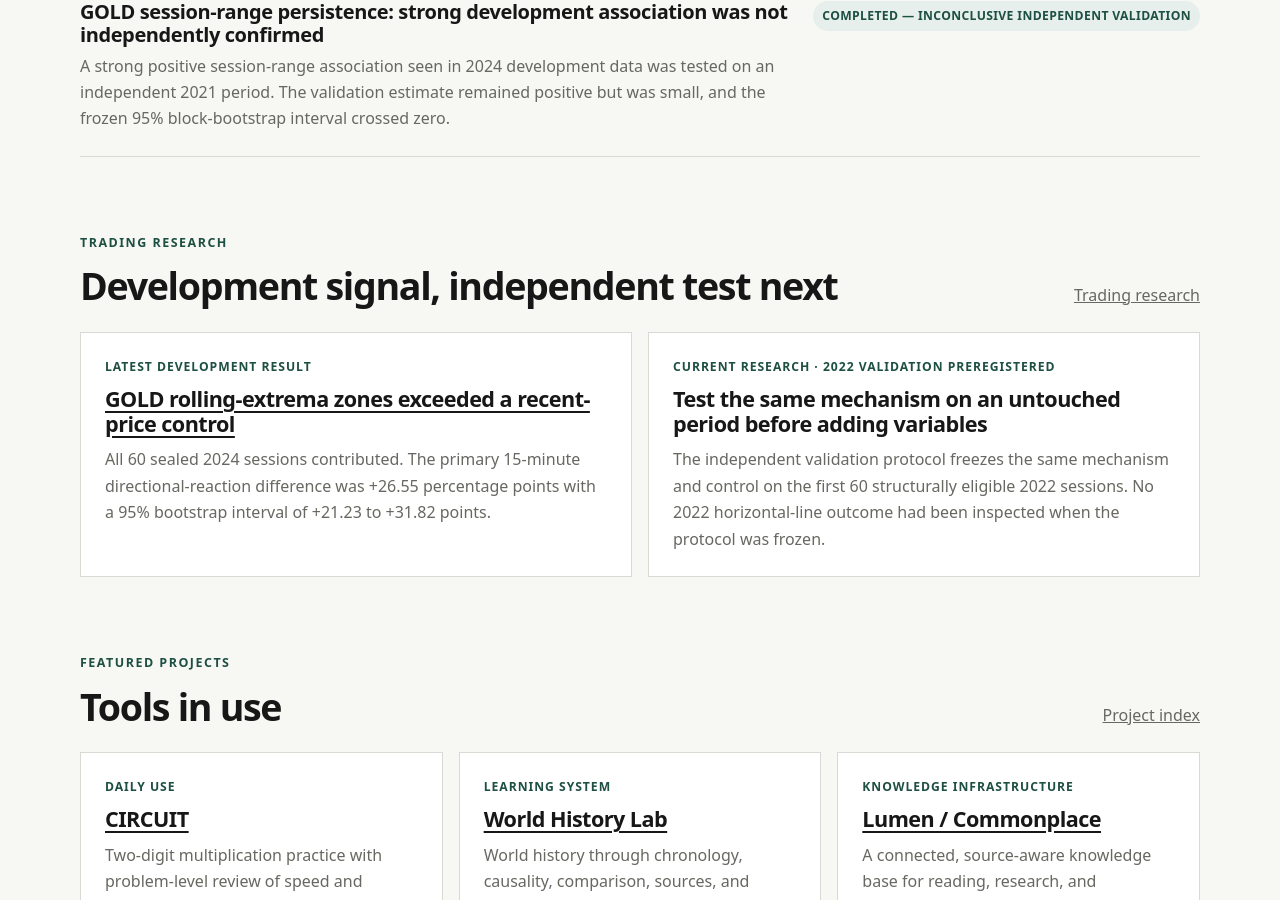
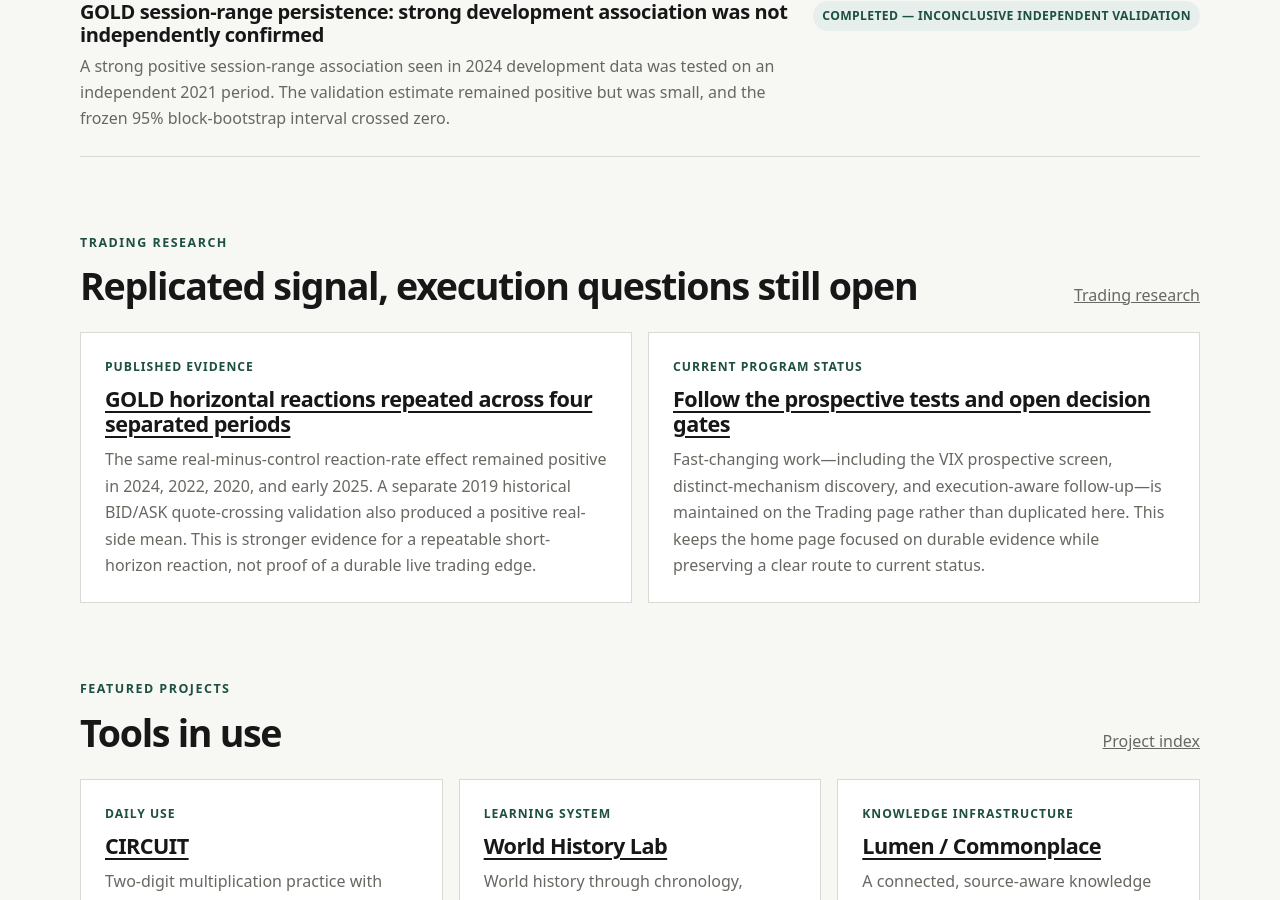
Before and after one commit to Josh-Temple/studio-lab-research, a Jekyll site: the page built from index.md, in a window 1280 px wide and 900 px high, scrolled down 1777 px. Built offline with Jekyll 4.4.1, drawn with Linux system fonts in a browser that asks for light colours.

Commit message:
Fix stale home research status

```diff
--- a/index.md
+++ b/index.md
@@ -75,20 +75,20 @@ description: Studio Lab is a public index of selected research, projects, writin
   <div class="section-heading">
     <div>
       <p class="eyebrow">Trading research</p>
-      <h2>Development signal, independent test next</h2>
+      <h2>Replicated signal, execution questions still open</h2>
     </div>
     <a href="{{ '/trading/' | relative_url }}">Trading research</a>
   </div>
   <div class="feature-grid feature-grid-wide">
     <article class="feature-card">
-      <p class="feature-meta">Latest development result</p>
-      <h3><a href="{{ '/research/gold-horizontal-recent-price-control-development/' | relative_url }}">GOLD rolling-extrema zones exceeded a recent-price control</a></h3>
-      <p>All 60 sealed 2024 sessions contributed. The primary 15-minute directional-reaction difference was +26.55 percentage points with a 95% bootstrap interval of +21.23 to +31.82 points.</p>
+      <p class="feature-meta">Published evidence</p>
+      <h3><a href="{{ '/research/gold-horizontal-replication-execution-evidence/' | relative_url }}">GOLD horizontal reactions repeated across four separated periods</a></h3>
+      <p>The same real-minus-control reaction-rate effect remained positive in 2024, 2022, 2020, and early 2025. A separate 2019 historical BID/ASK quote-crossing validation also produced a positive real-side mean. This is stronger evidence for a repeatable short-horizon reaction, not proof of a durable live trading edge.</p>
     </article>
     <article class="feature-card">
-      <p class="feature-meta">Current research · 2022 validation preregistered</p>
-      <h3>Test the same mechanism on an untouched period before adding variables</h3>
-      <p>The independent validation protocol freezes the same mechanism and control on the first 60 structurally eligible 2022 sessions. No 2022 horizontal-line outcome had been inspected when the protocol was frozen.</p>
+      <p class="feature-meta">Current program status</p>
+      <h3><a href="{{ '/trading/' | relative_url }}">Follow the prospective tests and open decision gates</a></h3>
+      <p>Fast-changing work—including the VIX prospective screen, distinct-mechanism discovery, and execution-aware follow-up—is maintained on the Trading page rather than duplicated here. This keeps the home page focused on durable evidence while preserving a clear route to current status.</p>
     </article>
   </div>
 </section>
```
